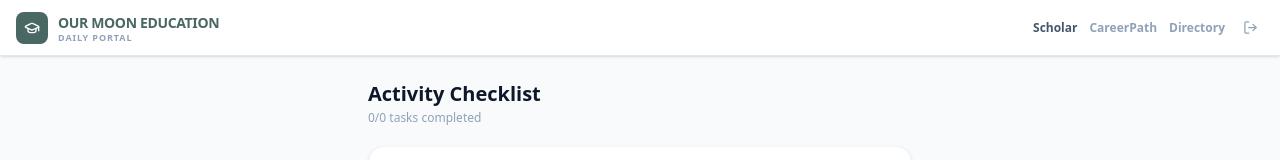
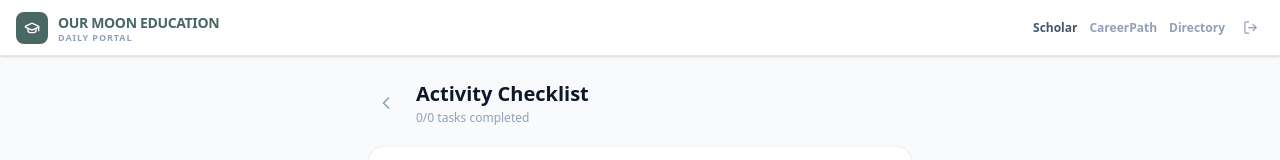
Before and after one commit to ourmoon-education/dailyactivitylog, a Vue app: page /portal/checklist in a window 1280 px wide. Shown: the top 160 px of the page. Built offline with nearby package versions, Linux system fonts and the light colour scheme; no server answers.

Commit message:
fix: add back button to ActivityChecklist
https://claude.ai/code/session_01DyWaNMYtNWWB8ozT7BR1RB

```diff
--- a/src/views/ActivityChecklist.vue
+++ b/src/views/ActivityChecklist.vue
@@ -1,9 +1,11 @@
 <script setup lang="ts">
 import { ref, computed } from 'vue';
+import { useRouter } from 'vue-router';
 import { usePortalStore } from '../stores/portal';
 import { toast } from 'vue-sonner';
-import { Plus, CheckCircle2, Circle, ChevronRight, ArrowRight } from 'lucide-vue-next';
+import { Plus, CheckCircle2, Circle, ChevronLeft, ChevronRight, ArrowRight } from 'lucide-vue-next';
 
+const router = useRouter();
 const store = usePortalStore();
 const newTitle = ref('');
 const newCategory = ref('General');
@@ -35,9 +37,14 @@ async function moveToTomorrow(name: string) {
 
 <template>
   <div class="space-y-5">
-    <div>
-      <h1 class="text-xl font-black text-slate-900">Activity Checklist</h1>
-      <p class="text-xs text-slate-400 mt-0.5">{{ store.completedCount }}/{{ store.totalCount }} tasks completed</p>
+    <div class="flex items-center gap-3">
+      <button @click="router.back()" class="p-2 rounded-xl hover:bg-slate-100 text-slate-400">
+        <ChevronLeft :size="20" />
+      </button>
+      <div>
+        <h1 class="text-xl font-black text-slate-900">Activity Checklist</h1>
+        <p class="text-xs text-slate-400 mt-0.5">{{ store.completedCount }}/{{ store.totalCount }} tasks completed</p>
+      </div>
     </div>
 
     <div class="bg-white rounded-2xl border border-slate-100 p-4 shadow-sm">
```
